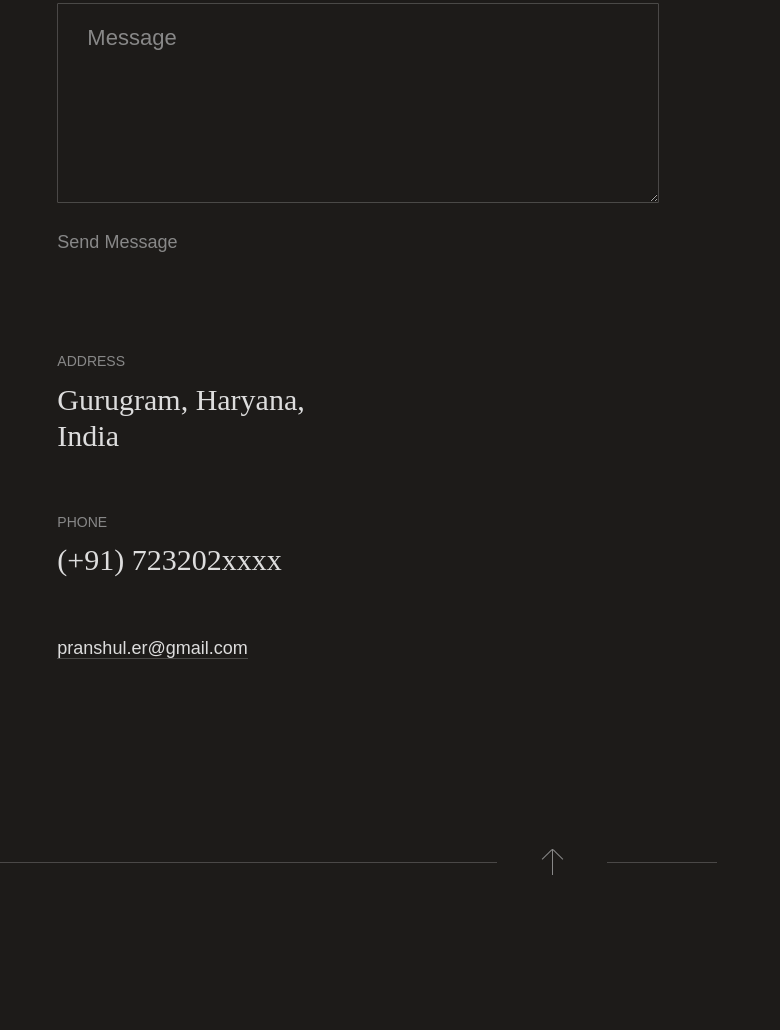
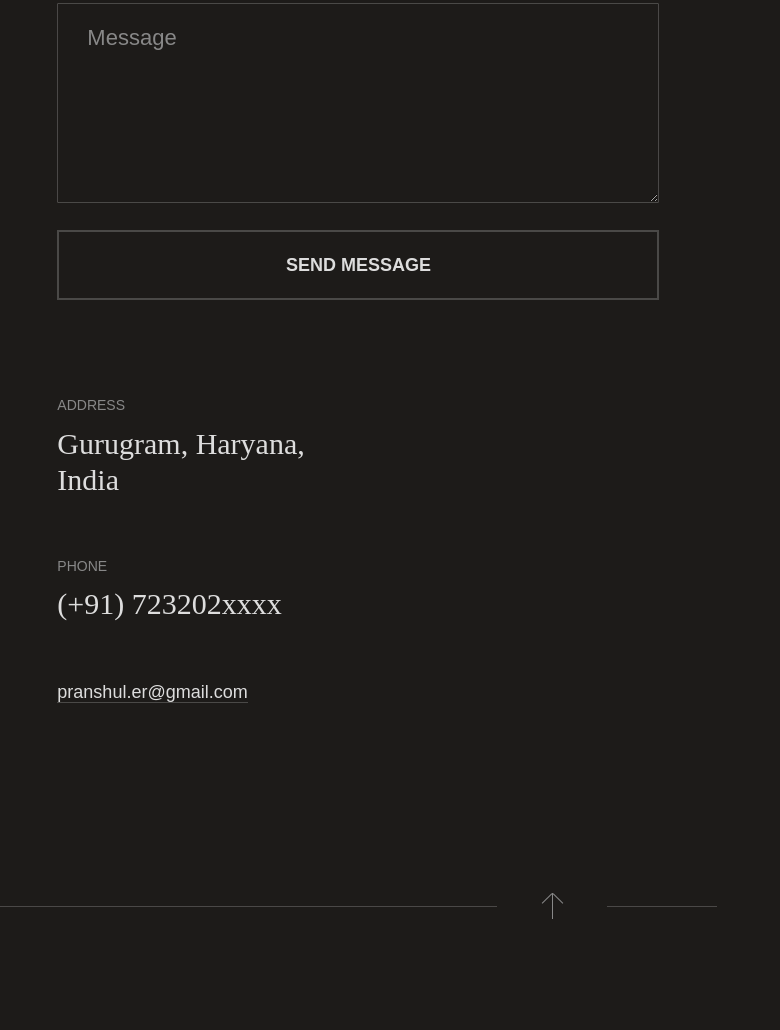
Before and after one commit to pranshulagrawal/pranshul, a plain HTML site: page index.html in a window 1280 px wide. Shown: the part 10647-11677 px from the top of the page, without its empty margins (0-780 px from the left). Before the commit the page ends 11633 px from the top, so only its background shows below. Drawn offline with Linux system fonts and the light colour scheme; a web font is replaced by a local one.

Commit message:
decorative changes

```diff
--- a/index.html
+++ b/index.html
@@ -1746,6 +1746,7 @@
                           </div>
                         </div>
                         <div class="item">
+                          <a>
                             <button
                               id="send_message"
                               type="submit"
@@ -1753,6 +1754,7 @@
                             >
                               Send Message
                             </button>
+                          </a>
                         </div>
                       </div>
                     </div>
```
Lines whose indentation alone changed are shown as unchanged.
